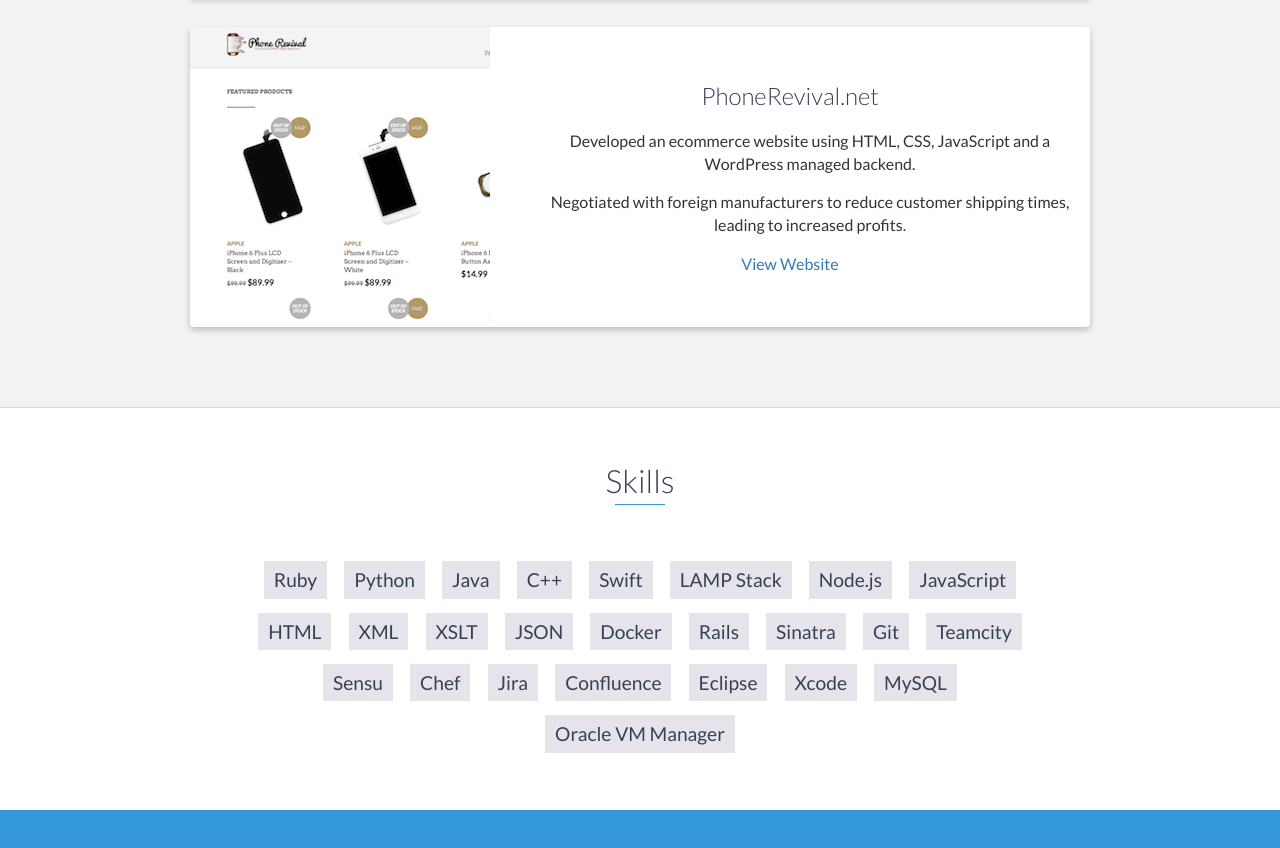
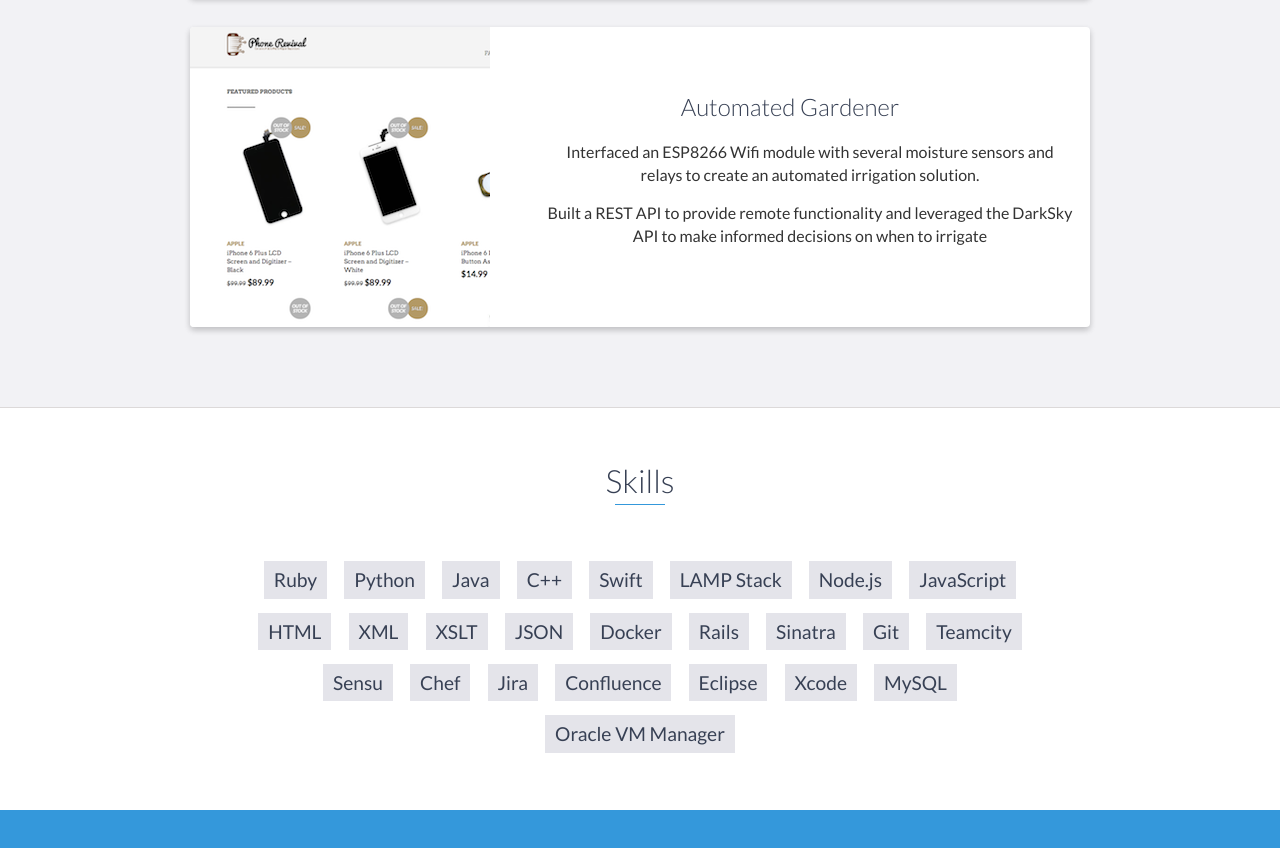
Before and after one commit to nickshields/nickshields.github.io, a website: page index.html in a window 1280 px wide. Shown: the part 4253-5101 px from the top of the page. Drawn offline with nearby package versions, Linux system fonts and the light colour scheme.

Commit message:
Update index.html

```diff
--- a/index.html
+++ b/index.html
@@ -205,12 +205,11 @@
                     </div>
                     <!-- End .project-image -->
                     <div class="project-info">
-                        <h3>PhoneRevival.net</h3>
+                        <h3>Automated Gardener</h3>
                         <p>
-                            <ul>Developed an ecommerce website using HTML, CSS, JavaScript and a WordPress managed backend.</ul>
-                            <ul>Negotiated with foreign manufacturers to reduce customer shipping times, leading to increased profits.</ul>
-                        </p>
-                        <a href="http://phonerevival.com/">View Website</a>
+                            <ul>Interfaced an ESP8266 Wifi module with several moisture sensors and relays to create an automated irrigation solution.</ul>
+                            <ul>Built a REST API to provide remote functionality and leveraged the DarkSky API to make informed decisions on when to irrigate</ul>
+			    </p>
                     </div>
                     <!-- End .project-info -->
                 </div>
```
